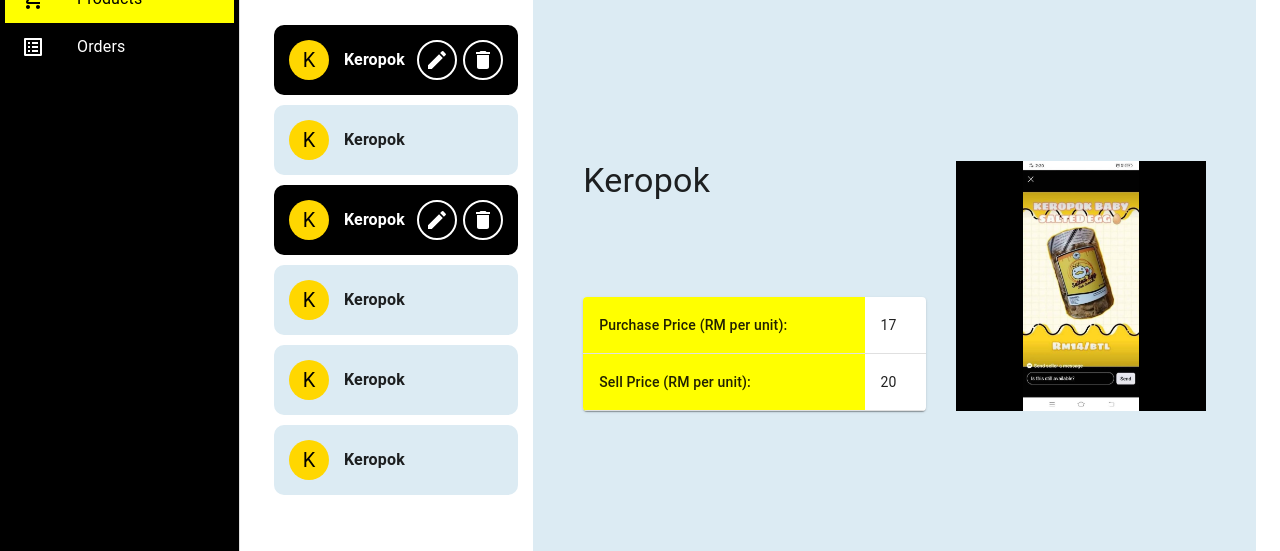
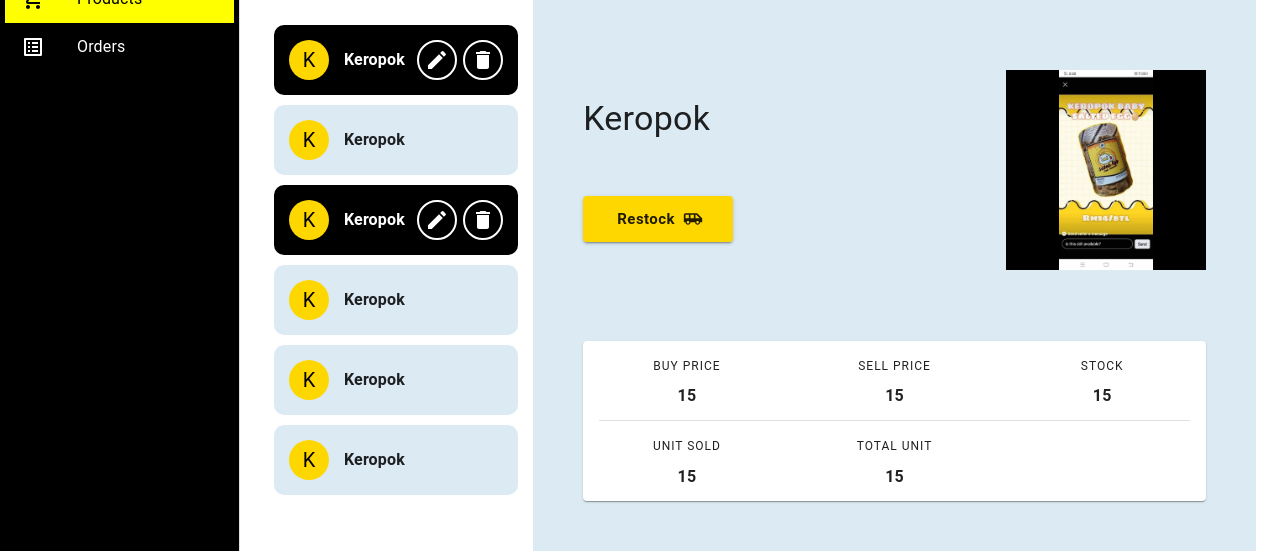
Before and after one commit to weinghwee-wee/inventory-management, a React (Create React App) app: page / in a window 1280 px wide. Shown: the part 139-690 px from the top of the page. Built offline with nearby package versions, Linux system fonts and the light colour scheme.

Commit message:
updated product detail design

```diff
--- a/src/components/products-screen.js
+++ b/src/components/products-screen.js
@@ -1,22 +1,13 @@
-import React, { useState } from "react";
-import {
-  TextField,
-  Typography,
-  Avatar,
-  IconButton,
-  CardMedia,
-} from "@material-ui/core";
+import React from "react";
+import { Typography } from "@material-ui/core";
 import { makeStyles } from "@material-ui/core/styles";
 import SearchBar from "material-ui-search-bar";
 import { ProductItem } from "./common";
 import logo from "../saltedegg.jpg";
-import Table from "@material-ui/core/Table";
-import TableBody from "@material-ui/core/TableBody";
-import TableCell from "@material-ui/core/TableCell";
-import TableContainer from "@material-ui/core/TableContainer";
-import TableHead from "@material-ui/core/TableHead";
-import TableRow from "@material-ui/core/TableRow";
 import Paper from "@material-ui/core/Paper";
+import Button from "@material-ui/core/Button";
+import AirportShuttleIcon from "@material-ui/icons/AirportShuttle";
+import Divider from "@material-ui/core/Divider";
 
 const useStyles = makeStyles((theme) => ({
   container: {
@@ -35,10 +26,14 @@ const useStyles = makeStyles((theme) => ({
     flex: 5,
     background: "#DCEBF3",
     padding: 50,
-    borderRadius: 5,
     display: "flex",
-    justifyContent: "center",
+    justifyContent: "space-around",
     alignItems: "center",
+    flexDirection: "column",
+  },
+  rightContainer: {
+    display: "flex",
+    width: "100%",
   },
   infoContainer: {
     flex: 1,
@@ -49,8 +44,9 @@ const useStyles = makeStyles((theme) => ({
     justifyContent: "space-between",
   },
   imageContainer: {
-    width: 250,
-    height: 250,
+    marginLeft: 10,
+    width: 200,
+    height: 200,
     display: "flex",
     justifyContent: "center",
     alignItems: "center",
@@ -60,8 +56,61 @@ const useStyles = makeStyles((theme) => ({
     height: "100%",
   },
   tableCell: { background: "yellow" },
+  button: {
+    textTransform: "none",
+    background: "gold",
+    width: 150,
+    padding: 10,
+    fontSize: 15,
+    fontWeight: "bold",
+    "&:hover": {
+      background: "gold",
+    },
+  },
+  paper: {
+    width: "100%",
+    textAlign: "center",
+    width: "30%",
+    padding: 10,
+  },
+  detailsPaper: {
+    width: "100%",
+    display: "flex",
+    flexDirection: "column",
+    justifyContent: "center",
+    alignItems: "center",
+  },
+  divider: {
+    width: "95%",
+  },
+  detailsContainer: {
+    display: "flex",
+    justifyContent: "space-around",
+    width: "100%",
+  },
+  description: {
+    fontWeight: "bolder",
+  },
+  titleContainer: {
+    flex: 1,
+    display: "flex",
+    flexDirection: "column",
+    justifyContent: "space-around",
+  },
 }));
 
+const ProductDetail = ({ title, description }) => {
+  const classes = useStyles();
+
+  return (
+    <div className={classes.paper}>
+      <Typography variant="overline">{title}</Typography>
+      <Typography variant="subtitle1" className={classes.description}>
+        {description}
+      </Typography>
+    </div>
+  );
+};
 const ProductScreen = () => {
   const classes = useStyles();
 
@@ -79,25 +128,16 @@ const ProductScreen = () => {
         </div>
       </div>
       <div className={classes.right}>
-        <>
-          <div className={classes.infoContainer}>
+        <div className={classes.rightContainer}>
+          <div className={classes.titleContainer}>
             <Typography variant="h4">Keropok</Typography>
-            <TableContainer component={Paper}>
-              <Table>
-                <TableRow>
-                  <TableCell variant="head" className={classes.tableCell}>
-                    Purchase Price (RM per unit):
-                  </TableCell>
-                  <TableCell>17</TableCell>
-                </TableRow>
-                <TableRow>
-                  <TableCell variant="head" className={classes.tableCell}>
-                    Sell Price (RM per unit):{" "}
-                  </TableCell>
-                  <TableCell>20</TableCell>
-                </TableRow>
-              </Table>
-            </TableContainer>
+            <Button
+              endIcon={<AirportShuttleIcon />}
+              className={classes.button}
+              variant="contained"
+            >
+              Restock
+            </Button>
           </div>
           <div className={classes.imageContainer}>
             <img
@@ -106,7 +146,20 @@ const ProductScreen = () => {
               src={logo}
             />
           </div>
-        </>
+        </div>
+        <Paper className={classes.detailsPaper}>
+          <div className={classes.detailsContainer}>
+            <ProductDetail title="buy price" description="15" />
+            <ProductDetail title="sell price" description="15" />
+            <ProductDetail title="stock" description="15" />
+          </div>
+          <Divider className={classes.divider} />
+          <div className={classes.detailsContainer}>
+            <ProductDetail title="unit sold" description="15" />
+            <ProductDetail title="total unit" description="15" />
+            <ProductDetail title="" description="" />
+          </div>
+        </Paper>
       </div>
     </div>
   );
```
